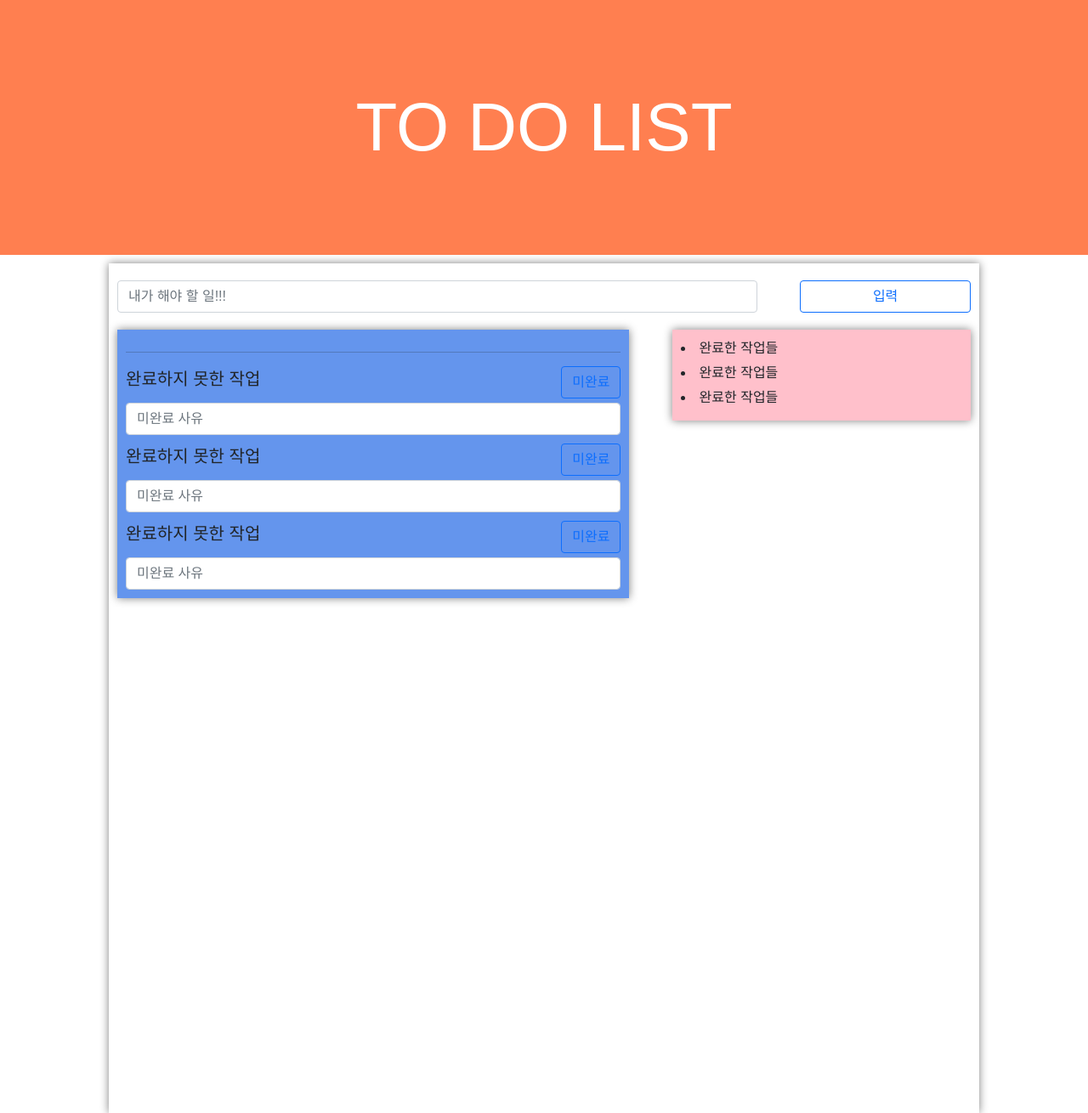
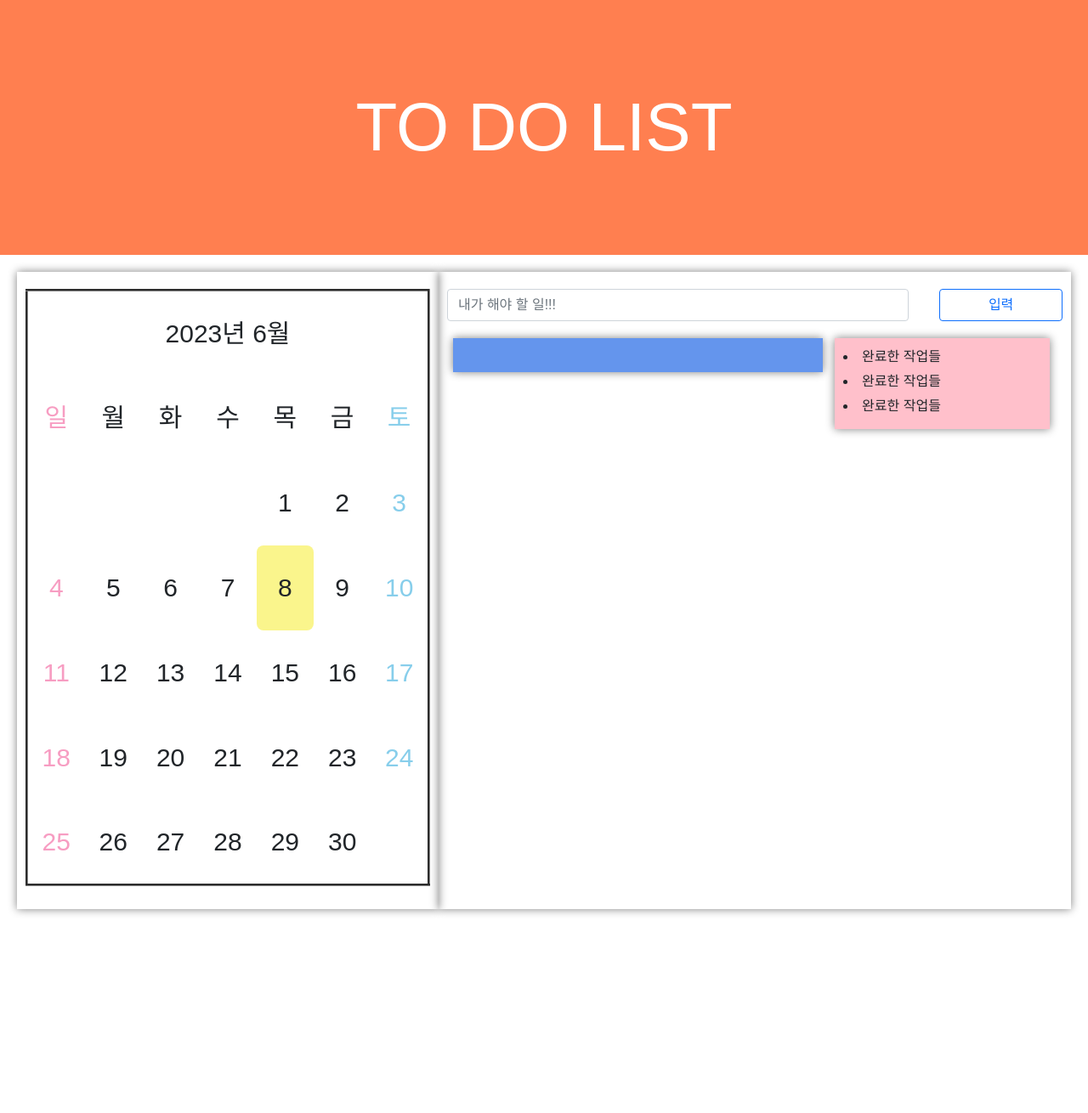
Before and after one commit to hyeong08/Justdoit, a Flask app: page /index in a window 1280 px wide. Shown: the whole page at 85% size. Run offline with Flask 3, Linux system fonts and the light colour scheme; data that the repository does not hold is empty; some web fonts are replaced.

Commit message:
feat: 달력기능 추가

```diff
--- a/templates/index.html
+++ b/templates/index.html
@@ -1,30 +1,37 @@
 <!DOCTYPE html>
 <html lang="en">
+
 <head>
   <meta charset="UTF-8" />
   <meta http-equiv="X-UA-Compatible" content="IE=edge" />
   <meta name="viewport" content="width=device-width, initial-scale=1.0" />
-    <link href="https://cdn.jsdelivr.net/npm/bootstrap@5.0.2/dist/css/bootstrap.min.css" rel="stylesheet" integrity="sha384-EVSTQN3/azprG1Anm3QDgpJLIm9Nao0Yz1ztcQTwFspd3yD65VohhpuuCOmLASjC" crossorigin="anonymous"/>
+  <link href="https://cdn.jsdelivr.net/npm/bootstrap@5.0.2/dist/css/bootstrap.min.css" rel="stylesheet"
+    integrity="sha384-EVSTQN3/azprG1Anm3QDgpJLIm9Nao0Yz1ztcQTwFspd3yD65VohhpuuCOmLASjC" crossorigin="anonymous" />
   <script src="https://ajax.googleapis.com/ajax/libs/jquery/3.5.1/jquery.min.js"></script>
   <title>TodoList</title>
   <meta property="og:title" content="항해99_TodoList" />
   <meta property="og:description" content="할일 목록" />
-    <meta property="og:image" content="https://hanghae99.spartacodingclub.kr/_next/image?url=%2F_next%2Fstatic%2Fmedia%2Flogo.6f8c4c39.png&w=1920&q=75"/>
+  <meta property="og:image"
+    content="https://hanghae99.spartacodingclub.kr/_next/image?url=%2F_next%2Fstatic%2Fmedia%2Flogo.6f8c4c39.png&w=1920&q=75" />
   <meta charset="UTF-8" />
   <meta http-equiv="X-UA-Compatible" content="IE=edge" />
   <meta name="viewport" content="width=device-width, initial-scale=1.0" />
-    <link href="https://cdn.jsdelivr.net/npm/bootstrap@5.0.2/dist/css/bootstrap.min.css" rel="stylesheet" integrity="sha384-EVSTQN3/azprG1Anm3QDgpJLIm9Nao0Yz1ztcQTwFspd3yD65VohhpuuCOmLASjC" crossorigin="anonymous"/>
+  <link href="https://cdn.jsdelivr.net/npm/bootstrap@5.0.2/dist/css/bootstrap.min.css" rel="stylesheet"
+    integrity="sha384-EVSTQN3/azprG1Anm3QDgpJLIm9Nao0Yz1ztcQTwFspd3yD65VohhpuuCOmLASjC" crossorigin="anonymous" />
   <script src="https://ajax.googleapis.com/ajax/libs/jquery/3.5.1/jquery.min.js"></script>
   <title>TodoList</title>
   <meta property="og:title" content="항해99_TodoList" />
   <meta property="og:description" content="할일 목록" />
-    <meta property="og:image" content="https://hanghae99.spartacodingclub.kr/_next/image?url=%2F_next%2Fstatic%2Fmedia%2Flogo.6f8c4c39.png&w=1920&q=75"/>
+  <meta property="og:image"
+    content="https://hanghae99.spartacodingclub.kr/_next/image?url=%2F_next%2Fstatic%2Fmedia%2Flogo.6f8c4c39.png&w=1920&q=75" />
 
   <style>
     @import url('https://fonts.googleapis.com/css2?family=Nanum+Brush+Script&display=swap');
+
     * {
       font-family: 'Monomaniac One', sans-serif;
     }
+
     * {
       font-family: 'Monomaniac One', sans-serif;
     }
@@ -59,12 +66,36 @@
       margin-bottom: 10px;
     }
 
-        .main {
-          width: 80%;
+    .wrapper {
       height: 1000px;
+      padding: 10px 20px 0px 20px;
+    }
+
+    .calendararea {
+      width: 40%;
+      height: 750px;
       margin: auto;
       box-shadow: 0px 0px 10px 0px gray;
       padding: 20px 10px 10px 10px;
+      float: left;
+    }
+
+    td {
+      width: 100px;
+      height: 100px;
+      text-align: center;
+      font-size: 30px;
+      border: 2px border-color #3333FF;
+      border-radius: 8px;
+    }
+
+    .main {
+      width: 60%;
+      height: 750px;
+      margin: auto;
+      box-shadow: 0px 0px 10px 0px gray;
+      padding: 20px 10px 10px 10px;
+      float: left;
     }
 
     .todo_list_save {
@@ -85,10 +116,11 @@
 
     /*진행중 작업 + 실패 작업의 가장 큰 틀*/
     .todo_list {
-          padding: 10px;
+      padding: 20px;
       float: left;
       width: 60%;
-          margin-right: 5%;
+      margin-right: 2%;
+      margin-left: 1%;
       background-color: cornflowerblue;
       box-shadow: 0px 0px 10px 0px gray;
     }
@@ -146,6 +178,67 @@
     }
   </style>
 
+  <script type="text/javascript">
+    let today = new Date();
+    let date = new Date();
+
+    function Calendar() {
+      // 가져온 로컬시간 기준 [년, 월, 1일]
+      let doMonth = new Date(today.getFullYear(), today.getMonth(), 1);
+
+      // 가져온 로컬시간 기준 [년, 월, 마지막일]
+      let lastDate = new Date(today.getFullYear(), today.getMonth() + 1, 0);
+
+      // JS 이기때문에 html 의 id 값을 직접적으로 가져올 수 없다.
+      // etElementById 를 사용해서 id 값을 변수 안에 저장해서 사용해야한다.
+      let Calendar_table = document.getElementById("Calendar");
+      let CalendarYM_table = document.getElementById("CalendarYM");
+
+      // id="CalendarYM" 인 테이블에 [yyyy년 m월] 형식으로 html 작성
+      CalendarYM_table.innerHTML = today.getFullYear() + "년 " + (today.getMonth() + 1) + "월";
+
+
+      // id="Calendar" 인 테이블에 가로 1줄 추가
+      let row = null;
+      row = Calendar_table.insertRow();
+
+      let cnt = 0;
+
+      // 이번 달 1일의 요일값 이전까지 빈 cell 만들기
+      for (i = 0; i < doMonth.getDay(); i++) {
+        cell = row.insertCell();
+        cnt = cnt + 1;
+      }
+
+      // 이번 달 1일의 요일값 이전까지 만든 빈 cell 이후부터
+      // 이번 달 일자만큼 cell 을 만들고 그 안에 날짜 입력
+      for (i = 1; i <= lastDate.getDate(); i++) {
+        cell = row.insertCell();
+        // button 별 id 값 지정해주는 방식
+        // cell.innerHTML = "<button id=day" + i + ">" + i;
+        cell.innerHTML = i;
+        // td 별 id 값 지정해주는 방식
+        cell.id = 'day' + i;
+        cnt = cnt + 1;
+
+        // 토요일이 되면 일요일의 출발점을 위해 가로 1줄 추가
+        if (cnt % 7 == 0) {
+          cell.innerHTML = "<font color=skyblue>" + i
+          row = Calendar_table.insertRow();
+        }
+
+        // 일요일 날짜의 폰트색상 바꾸기
+        if (cnt % 7 == 1) {
+          cell.innerHTML = "<font color=#F79DC2>" + i
+        }
+
+        if (today.getFullYear() == date.getFullYear() && today.getMonth() == date.getMonth() && i == date.getDate()) {
+          cell.bgColor = "#FAF58C";
+        }
+      }
+    };
+  </script>
+
   <script>
     $(document).ready(function () {
       show_todo();
@@ -163,7 +256,7 @@
 
 
           let temp_html = ``
-              if(done == 0){
+          if (done == 0) {
             temp_html = `<li class="todo_list_li" type="none">
                             <h4>${todo}</h4>
                             <!--작업 완료시 => 완료된 작업으로 넘어가기-->
@@ -191,7 +284,7 @@
           let done = a['done']
 
           let temp_html = ``
-            if(done ==1 ){
+          if (done == 1) {
             temp_html = `<li class="success_list_li">
                             ${todo}
                           </li>`
@@ -287,6 +380,33 @@
     TO DO LIST
   </div>
 
+  <div class="wrapper">
+    <div class="calendararea">
+      <table border="3" align="center" id="Calendar">
+        <tr>
+          <td align="center" id="CalendarYM" colspan="7"> 날짜 입력 공간 </td>
+        </tr>
+
+        <tr>
+          <td align="center">
+            <font color="#F79DC2"> 일 </font>
+          </td>
+          <td align="center"> 월 </td>
+          <td align="center"> 화 </td>
+          <td align="center"> 수 </td>
+          <td align="center"> 목 </td>
+          <td align="center"> 금 </td>
+          <td align="center">
+            <font color="skyblue"> 토 </font>
+          </td>
+        </tr>
+      </table>
+
+      <script language="javascript" type="text/javascript">
+        Calendar();
+      </script>
+    </div>
+
     <div class="main">
       <div class="todo_list_save">
         <input id="todo_save_text" class="form-control" type="text" placeholder="내가 해야 할 일!!!" />
@@ -298,51 +418,39 @@
           <li class="todo_list_li" type="none">
             <h4>호주에서</h4>
             <!--작업 완료시 => 완료된 작업으로 넘어가기-->
-						<button onclick="success_todo()" type="button" id="success_button" class="btn btn-outline-primary">완료</button>
+            <button onclick="success_todo()" type="button" id="success_button"
+              class="btn btn-outline-primary">완료</button>
             <!--작업 수정시 => prompt로 받아서 수정해주기-->
-						<button onclick="success_todo()" type="button" id="change_button" class="btn btn-outline-primary">수정</button>
+            <button onclick="success_todo()" type="button" id="change_button"
+              class="btn btn-outline-primary">수정</button>
             <!--작업 삭제시 => 작업 삭제-->
-						<button onclick="success_todo()" type="button" id="success_button" class="btn btn-outline-primary">삭제</button>
+            <button onclick="success_todo()" type="button" id="success_button"
+              class="btn btn-outline-primary">삭제</button>
           </li>
           <li class="todo_list_li" type="none">
             <h4>호주에서</h4>
             <!--작업 완료시 => 완료된 작업으로 넘어가기-->
-						<button onclick="success_todo()" type="button" id="success_button" class="btn btn-outline-primary">완료</button>
+            <button onclick="success_todo()" type="button" id="success_button"
+              class="btn btn-outline-primary">완료</button>
             <!--작업 수정시 => prompt로 받아서 수정해주기-->
-						<button onclick="success_todo()" type="button" id="change_button" class="btn btn-outline-primary">수정</button>
+            <button onclick="success_todo()" type="button" id="change_button"
+              class="btn btn-outline-primary">수정</button>
             <!--작업 삭제시 => 작업 삭제-->
-						<button onclick="success_todo()" type="button" id="success_button" class="btn btn-outline-primary">삭제</button>
+            <button onclick="success_todo()" type="button" id="success_button"
+              class="btn btn-outline-primary">삭제</button>
           </li>
           <li class="todo_list_li" type="none">
             <h4>호주에서</h4>
             <!--작업 완료시 => 완료된 작업으로 넘어가기-->
-						<button onclick="success_todo()" type="button" id="success_button" class="btn btn-outline-primary">완료</button>
+            <button onclick="success_todo()" type="button" id="success_button"
+              class="btn btn-outline-primary">완료</button>
             <!--작업 수정시 => prompt로 받아서 수정해주기-->
-						<button onclick="success_todo()" type="button" id="change_button" class="btn btn-outline-primary">수정</button>
+            <button onclick="success_todo()" type="button" id="change_button"
+              class="btn btn-outline-primary">수정</button>
             <!--작업 삭제시 => 작업 삭제-->
-						<button onclick="success_todo()" type="button" id="success_button" class="btn btn-outline-primary">삭제</button>
+            <button onclick="success_todo()" type="button" id="success_button"
+              class="btn btn-outline-primary">삭제</button>
           </li>
-				</div>
-				<hr>
-				<div class="todo_list_failed">
-					<li type="none" class="failed_list_li">
-						<h5>완료하지 못한 작업</h5>
-						<button onclick="failed_todo()" type="button" id="button_todo_failed"
-							class="btn btn-outline-primary">미완료</button>
-					</li>
-					<input id="text_todo_failed" class="form-control" type="text" placeholder="미완료 사유" />
-					<li type="none" class="failed_list_li">
-						<h5>완료하지 못한 작업</h5>
-						<button onclick="failed_todo()" type="button" id="button_todo_failed"
-							class="btn btn-outline-primary">미완료</button>
-					</li>
-					<input id="text_todo_failed" class="form-control" type="text" placeholder="미완료 사유" />
-					<li type="none" class="failed_list_li">
-						<h5>완료하지 못한 작업</h5>
-						<button onclick="failed_todo()" type="button" id="button_todo_failed"
-							class="btn btn-outline-primary">미완료</button>
-					</li>
-					<input id="text_todo_failed" class="form-control" type="text" placeholder="미완료 사유" />
         </div>
       </div>
       <div class="todo_list_success">
@@ -357,5 +465,7 @@
         </li>
       </div>
     </div>
+  </div>
 </body>
+
 </html>
```
Also changed, not shown: templates/calendar.html (deleted, +0 -126 lines). Lines whose indentation alone changed are shown as unchanged.
